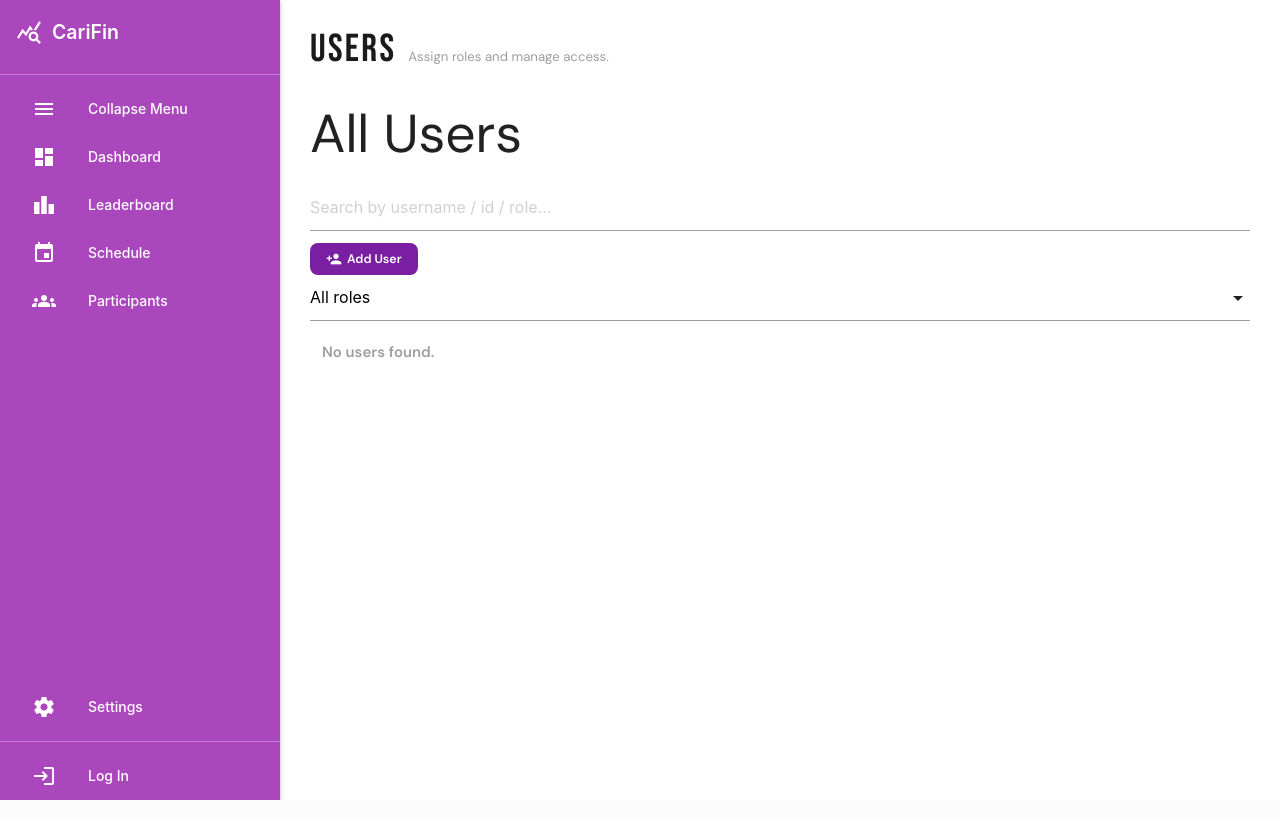
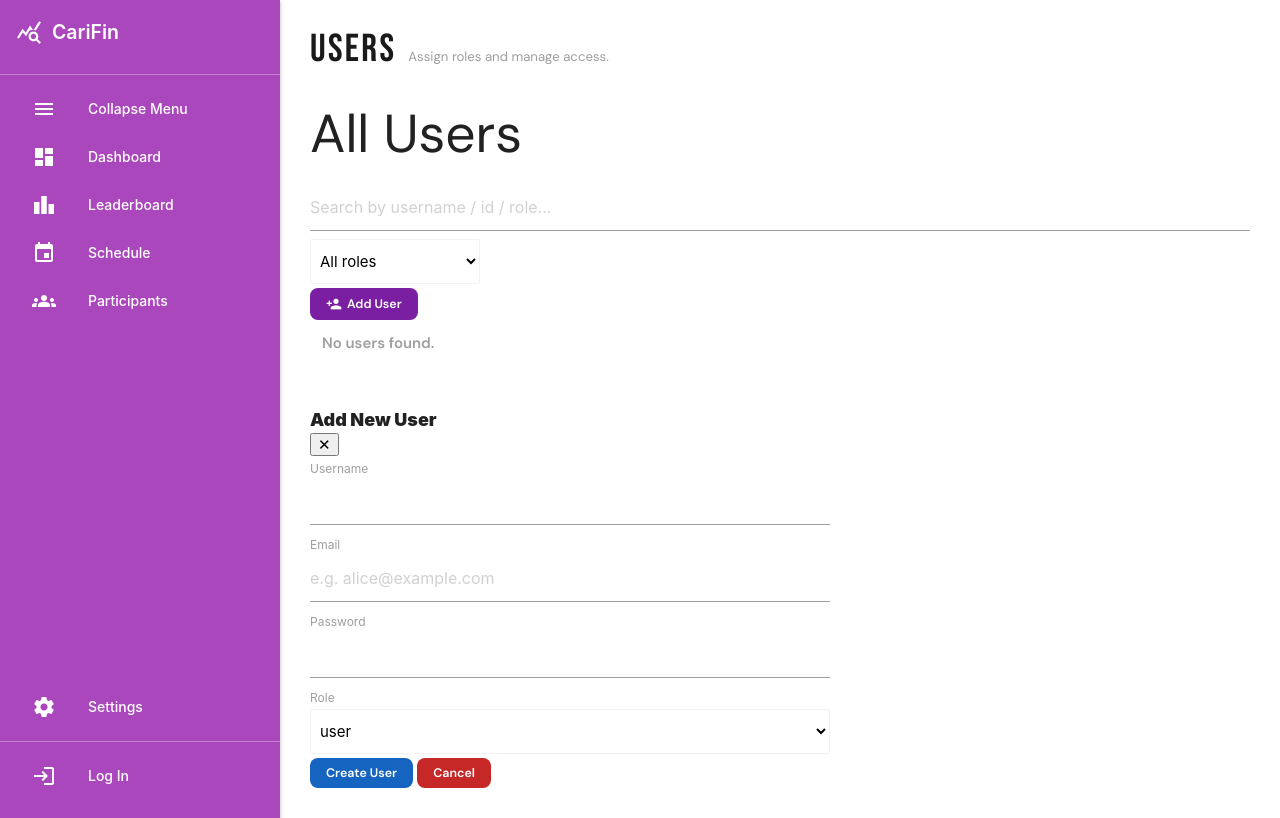
Before and after one commit to CarifinResultsSystem/INFO3604Project, a Flask app: template App/templates/admin/users.html in a window 1280 px wide. Run offline with Flask 3, Linux system fonts and the light colour scheme; the template is opened without the code that fills it, so the values that code supplies are empty.

Commit message:
Fixed create user functionality

```diff
--- a/App/templates/admin/users.html
+++ b/App/templates/admin/users.html
@@ -21,7 +21,7 @@
               {% if category == 'success' %}check_circle{% elif category == 'error' %}error{% else %}info{% endif %}
             </i>
             <span>{{ message }}</span>
-            <button class="toast-close" onclick="this.parentElement.remove()">✕</button>
+            <button class="toast-close" type="button" onclick="this.parentElement.remove()">✕</button>
           </div>
         {% endfor %}
       </div>
@@ -34,11 +34,8 @@
 
       <div class="admin-controls">
         <input id="userSearch" class="admin-search" type="text" placeholder="Search by username / id / role...">
-        <button class="dash-card-btn btn-purple" type="button" onclick="openUserModal()">
-          <i class="material-icons" style="font-size:16px;">person_add</i>
-          Add User
-        </button>
-        <select id="roleFilter" class="admin-range">
+
+        <select id="roleFilter" class="browser-default admin-input" style="max-width:170px;">
           <option value="">All roles</option>
           <option value="admin">admin</option>
           <option value="scoretaker">scoretaker</option>
@@ -46,6 +43,11 @@
           <option value="hr">hr</option>
           <option value="user">user</option>
         </select>
+
+        <button class="dash-card-btn btn-purple" type="button" onclick="openUserModal()">
+          <i class="material-icons" style="font-size:16px;">person_add</i>
+          Add User
+        </button>
       </div>
     </div>
 
@@ -63,27 +65,27 @@
               <th style="width:90px;">ID</th>
               <th>Username</th>
               <th style="width:160px;">Current Role</th>
-              <th style="width:260px;">Set Role</th>
+              <th style="width:320px;">Set Role</th>
             </tr>
           </thead>
           <tbody>
             {% for u in users %}
+              {% set cur = (u.role or 'user')|lower %}
               <tr class="user-row"
                   data-uid="{{ u.userID }}"
                   data-username="{{ (u.username or '')|lower }}"
-                  data-role="{{ (u.role or '')|lower }}">
+                  data-role="{{ cur }}">
                 <td>{{ u.userID }}</td>
                 <td style="font-weight:700;">{{ u.username }}</td>
                 <td>
-                  <span class="role-pill role-{{ (u.role or 'user')|lower }}">{{ u.role or 'user' }}</span>
+                  <span class="role-pill role-{{ cur }}">{{ cur }}</span>
                 </td>
                 <td>
                   <form method="POST"
                         action="{{ url_for('admin_views.admin_set_user_role', user_id=u.userID) }}"
                         style="display:flex; gap:10px; align-items:center; justify-content:flex-end;">
 
-                    <select name="role" class="admin-input" style="max-width:160px;" required>
-                      {% set cur = (u.role or 'user')|lower %}
+                    <select name="role" class="browser-default admin-input" style="max-width:170px;" required>
                       {% for r in ['admin','scoretaker','judge','hr','user'] %}
                         <option value="{{ r }}" {% if cur == r %}selected{% endif %}>{{ r }}</option>
                       {% endfor %}
@@ -103,24 +105,26 @@
       <!-- Mobile cards -->
       <div id="usersCards" style="display:none;">
         {% for u in users %}
+          {% set cur = (u.role or 'user')|lower %}
           <div class="admin-panel user-card user-row"
                data-uid="{{ u.userID }}"
                data-username="{{ (u.username or '')|lower }}"
-               data-role="{{ (u.role or '')|lower }}"
+               data-role="{{ cur }}"
                style="margin-top:12px;">
             <div style="display:flex; justify-content:space-between; gap:12px; align-items:flex-start;">
               <div>
                 <div style="font-weight:800; font-size:1.05rem;">{{ u.username }}</div>
                 <div style="color:#9e9e9e; font-weight:600; font-size:0.9rem;">ID: {{ u.userID }}</div>
               </div>
-              <span class="role-pill role-{{ (u.role or 'user')|lower }}">{{ u.role or 'user' }}</span>
+              <span class="role-pill role-{{ cur }}">{{ cur }}</span>
             </div>
 
             <div style="margin-top:12px;">
-              <form method="POST" action="{{ url_for('admin_views.admin_set_user_role', user_id=u.userID) }}"
+              <form method="POST"
+                    action="{{ url_for('admin_views.admin_set_user_role', user_id=u.userID) }}"
                     style="display:flex; gap:10px; align-items:center;">
-                <select name="role" class="admin-input" style="flex:1;">
-                  {% set cur = (u.role or 'user') %}
+
+                <select name="role" class="browser-default admin-input" style="flex:1;" required>
                   {% for r in ['admin','scoretaker','judge','hr','user'] %}
                     <option value="{{ r }}" {% if cur == r %}selected{% endif %}>{{ r }}</option>
                   {% endfor %}
@@ -139,13 +143,75 @@
   </div>
 </div>
 
+<div class="admin-modal" id="userModal" aria-hidden="true">
+  <div class="admin-modal-backdrop" onclick="closeUserModal()"></div>
+
+  <div class="admin-modal-card" style="max-width:520px;">
+    <div class="admin-modal-top">
+      <div style="font-weight:900; font-size:18px;">Add New User</div>
+      <button class="admin-modal-close" type="button" onclick="closeUserModal()">✕</button>
+    </div>
+
+    <form method="POST" action="{{ url_for('admin_views.admin_create_user') }}">
+      <div class="admin-modal-body">
+
+        <div class="admin-form-row">
+          <label>Username</label>
+          <input name="username" required autocomplete="off">
+        </div>
+
+        <div class="admin-form-row">
+          <label>Email</label>
+          <input type="email" name="email" required placeholder="e.g. alice@example.com">
+        </div>
+
+        <div class="admin-form-row">
+          <label>Password</label>
+          <input type="password" name="password" required autocomplete="new-password">
+        </div>
+
+        <div class="admin-form-row">
+          <label>Role</label>
+          <select name="role" class="browser-default admin-input" required>
+            <option value="user" selected>user</option>
+            <option value="admin">admin</option>
+            <option value="scoretaker">scoretaker</option>
+            <option value="judge">judge</option>
+            <option value="hr">hr</option>
+          </select>
+        </div>
+
+      </div>
+
+      <div class="admin-modal-actions">
+        <button class="dash-card-btn btn-blue" type="submit">Create User</button>
+        <button class="dash-card-btn btn-red" type="button" onclick="closeUserModal()">Cancel</button>
+      </div>
+    </form>
+  </div>
+</div>
+
 <script>
-  // Auto-dismiss toasts
-  document.addEventListener('DOMContentLoaded', function () {
-    const selects = document.querySelectorAll('select');
-    M.FormSelect.init(selects);
+  // ---- modal ----
+  const userModal = document.getElementById('userModal');
+
+  function openUserModal(){
+    userModal.classList.add('open');
+    userModal.setAttribute('aria-hidden', 'false');
+  }
+
+  function closeUserModal(){
+    userModal.classList.remove('open');
+    userModal.setAttribute('aria-hidden', 'true');
+  }
+
+  document.addEventListener('keydown', (e) => {
+    if (e.key === 'Escape') closeUserModal();
   });
 
+  // ---- toasts + filters ----
+  document.addEventListener('DOMContentLoaded', function () {
+    // Auto-dismiss toasts
     document.querySelectorAll('.toast').forEach(toast => {
       setTimeout(() => {
         toast.style.transition = 'opacity 0.4s';
@@ -175,8 +241,7 @@
 
     if (search) search.addEventListener('input', applyFilters);
     if (filter) filter.addEventListener('change', applyFilters);
-
-
+  });
 </script>
 
 {% endblock %}
```
Also changed, not shown: App/views/admin.py (+40 -0 lines). Lines whose indentation alone changed are shown as unchanged.
